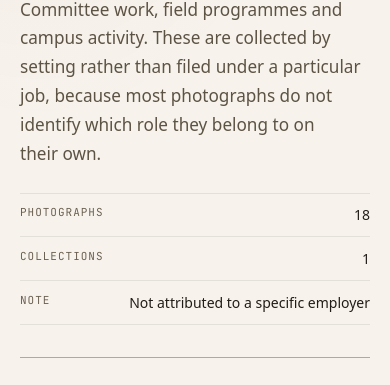
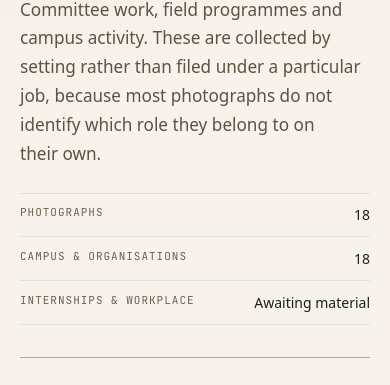
Before and after one commit to naufalhamzah/hamzahnaufal, an Astro site: page /gallery in a window 390 px wide. Shown: the part 224-609 px from the top of the page. Built offline with nearby package versions, Linux system fonts and the light colour scheme; Astro itself is replaced by a stand-in of ours; a web font is replaced by a local one.

Commit message:
Point the PLN project at the live dashboard, and replace two meta figures that said nothing
DASHBOARD LINK
The bit.ly shortener that was there already resolved to the same Looker Studio
report (verified: both return 200 and land on the identical URL). Switched to the
direct address anyway — a shortener inserts a third party and its own failure mode
between the visitor and the dashboard, for no benefit on a site that shows the
full URL nowhere. Button label is now "Open the dashboard", which names what the
click does.

TWO META FIGURES REPLACED — both were reporting a number that could not differ
· Skills read "With a logo 49" against "Entries 49" — the same figure twice, since
  every entry now carries a mark. Replaced with the split that actually
  distinguishes these entries: Products 17 against Methods & practices 32. The
  first attempt at that counted entries WITH an icon and printed 49 against 0 —
  just as uninformative as the label it replaced. The real distinction lives in
  the icon registry's own `kind` ('brand' = official product logo, 'local' = drawn
  category glyph for a method), so the page now reads it from there instead of
  inferring it.
· Gallery read "Collections 1" — two collections are DEFINED and one holds
  photographs, so "1" told a reader nothing. Now shows the split: Campus &
  organisations 18, Internships & workplace "Awaiting material". Printing the zero
  is the honest version; a declared empty collection is more trustworthy than one
  quietly hidden.

VERIFIED
- build 19 pages, check 0/0/0
- verify: 0 broken links, 0 missing images, 0 placeholders, 0 phone leaks
- contrast: 0 WCAG AA failures in both themes
- all six external project links re-checked: every one returns 200
- dashboard URL present in the built HTML of its project page; button renders in
  the LINKS panel

```diff
--- a/src/data/projects.ts
+++ b/src/data/projects.ts
@@ -140,9 +140,18 @@ const raw: ProjectEntry[] = [
         caption: 'Vendor performance detail',
       },
     ],
+    /*
+      LINK — the direct Looker Studio URL, verified 200.
+
+      This replaced a bit.ly shortener that already resolved to the same report.
+      A shortener adds a third party between the visitor and the dashboard (and
+      its own failure mode: an expired or rate-limited link), for no benefit on a
+      site that renders the full URL nowhere. The report is publicly viewable at
+      the address below.
+    */
     link: {
-      label: 'View project',
-      href: 'https://bit.ly/DashboardMonitoring-Project',
+      label: 'Open the dashboard',
+      href: 'https://datastudio.google.com/reporting/fa9a8329-2d0e-494f-9ef8-3e8c4d9e15be',
       external: true,
     },
     featured: true,
--- a/src/pages/gallery.astro
+++ b/src/pages/gallery.astro
@@ -23,10 +23,26 @@ import PageHeader from '@/components/ui/PageHeader.astro';
 import { galleryEntries, galleryByCollection } from '@/data/gallery';
 import { profile } from '@/data/profile';
 
+/**
+ * Two collections are DEFINED (campus and internship); reading the count of
+ * defined ones printed "1", which said nothing — a reader cannot tell whether
+ * that means one collection exists or one has photographs in it.
+ *
+ * What is worth stating is the split itself: how many photographs are actually
+ * in each, including the empty one. Showing the zero is the honest move. The
+ * internship collection is declared and waiting for material, and a page that
+ * says so is more trustworthy than one that quietly hides the gap.
+ */
+const campusCount = galleryEntries.filter((g) => g.collection === 'campus').length;
+const internshipCount = galleryEntries.length - campusCount;
+
 const meta = [
   { label: 'Photographs', value: String(galleryEntries.length) },
-  { label: 'Collections', value: String(galleryByCollection.length) },
-  { label: 'Note', value: 'Not attributed to a specific employer' },
+  { label: 'Campus & organisations', value: String(campusCount) },
+  {
+    label: 'Internships & workplace',
+    value: internshipCount === 0 ? 'Awaiting material' : String(internshipCount),
+  },
 ];
 ---
 
--- a/src/pages/skills.astro
+++ b/src/pages/skills.astro
@@ -15,13 +15,38 @@ import BaseLayout from '@/layouts/BaseLayout.astro';
 import PageHeader from '@/components/ui/PageHeader.astro';
 import SkillTile from '@/components/ui/SkillTile.astro';
 import { skillGroups, totalSkills } from '@/data/skills';
+import { getSkillIcon } from '@/data/skill-icons';
 import { profile } from '@/data/profile';
+
+/**
+ * The meta strip answers what a reader actually asks about a skills page.
+ *
+ * "With a logo" used to sit here and read 49 against "Entries 49" — the same
+ * number twice, because every entry now has a mark. A figure that can only ever
+ * repeat another figure is not information; it just makes the panel look fuller.
+ * The counts below are ones that can DIFFER and therefore tell a reader
+ * something: how many of the entries are tools you can name, against practices
+ * that have no product behind them.
+ */
+const allItems = skillGroups.flatMap((g) => g.items);
+
+/*
+  The split comes from the ICON REGISTRY's own `kind`, not from guessing.
+
+  A first attempt counted entries that HAVE an icon — which is now every entry,
+  so it printed 49 against 0 and was just as uninformative as the label it
+  replaced. What actually distinguishes these entries is whether a mark is an
+  official product logo (`kind: 'brand'`) or a drawn category glyph for a method
+  (`kind: 'local'`), and only the registry knows that.
+*/
+const productCount = allItems.filter((i) => getSkillIcon(i.icon)?.kind === 'brand').length;
+const methodCount = totalSkills - productCount;
 
 const meta = [
   { label: 'Categories', value: String(skillGroups.length) },
   { label: 'Entries', value: String(totalSkills) },
-  { label: 'With a logo', value: String(skillGroups.flatMap((g) => g.items).filter((i) => i.icon).length) },
-  { label: 'Note', value: 'No proficiency levels are shown' },
+  { label: 'Products', value: String(productCount) },
+  { label: 'Methods & practices', value: String(methodCount) },
 ];
 ---
 
```
